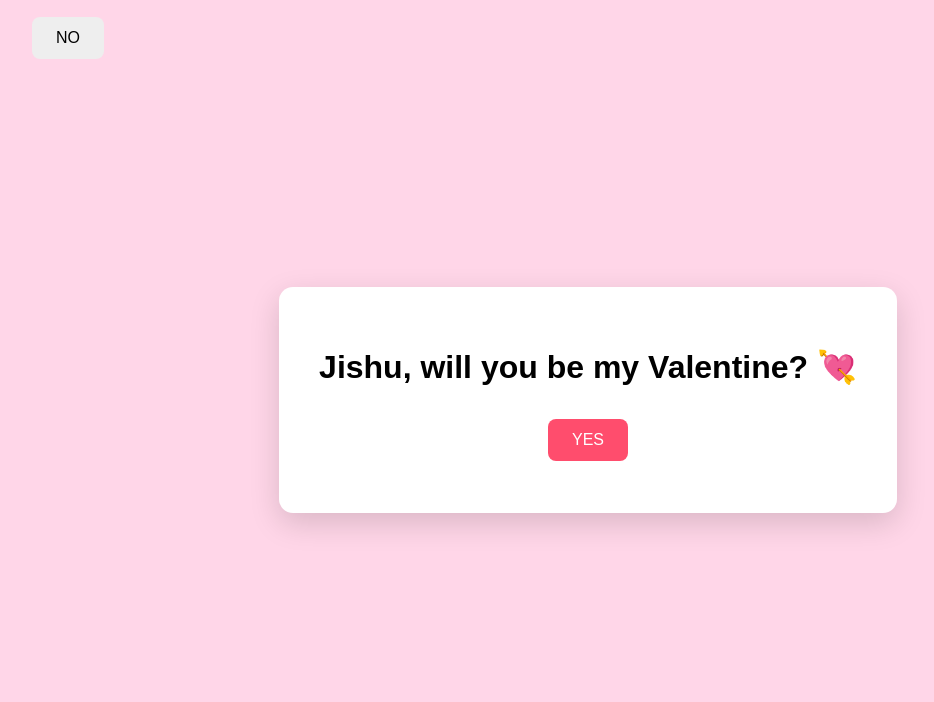
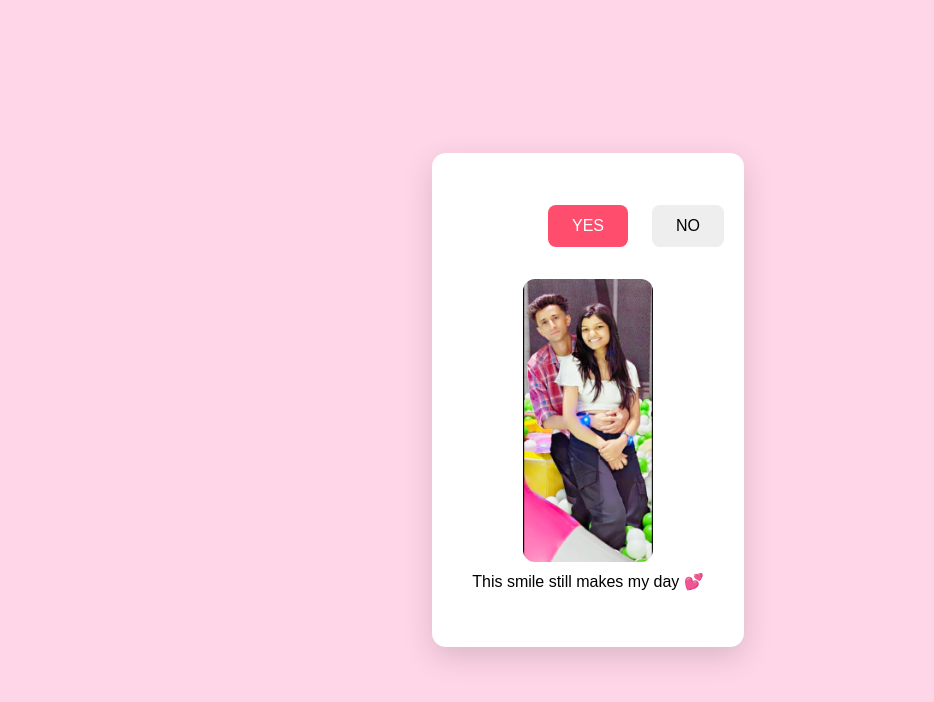
Before and after one commit to aayushc89/Valentine, a plain HTML site: page index.html in a window 1280 px wide. Both pictures are taken after a click on the button "NO". Shown: the whole page, without its empty margins (52-986 px from the left). Drawn offline with Linux system fonts and the light colour scheme.

Commit message:
Update index.html

```diff
--- a/index.html
+++ b/index.html
@@ -38,21 +38,39 @@
 <body>
 
 <div class="box">
-  <h1>Jishu, will you be my Valentine? 💘</h1>
-  <button id="yes" onclick="yesClick()">YES</button>
-  <button id="no" onmouseover="moveNo()">NO</button>
-</div>
+<button id="yes" onclick="yesClick()">YES</button>
+<button id="no">NO</button>
+
+<div id="gallery" style="margin-top:20px;"></div>
 
 <script>
   function yesClick() {
     alert("Yay! ❤️ See you on Valentine’s Day!");
   }
 
-  function moveNo() {
-    const btn = document.getElementById("no");
-    btn.style.left = Math.random() * 70 + "%";
-    btn.style.top = Math.random() * 70 + "%";
-  }
+  let noCount = 0;
+
+  const memories = [
+    { img: "mem1.jpg", text: "This smile still makes my day 💕" },
+    { img: "mem2.jpg", text: "This moment felt like home 🫶" },
+    { img: "mem3.jpg", text: "If this is us… how can it be a no? ❤️" }
+  ];
+
+  const noBtn = document.getElementById("no");
+  const gallery = document.getElementById("gallery");
+
+  noBtn.addEventListener("click", () => {
+    if (noCount < memories.length) {
+      gallery.innerHTML = `
+        <img src="${memories[noCount].img}"
+             style="width:130px;border-radius:12px;display:block;margin:auto;">
+        <p style="margin-top:10px;">${memories[noCount].text}</p>
+      `;
+      noCount++;
+    } else {
+      noBtn.innerText = "Okay… I remember now ❤️";
+    }
+  });
 </script>
 
 </body>
```
